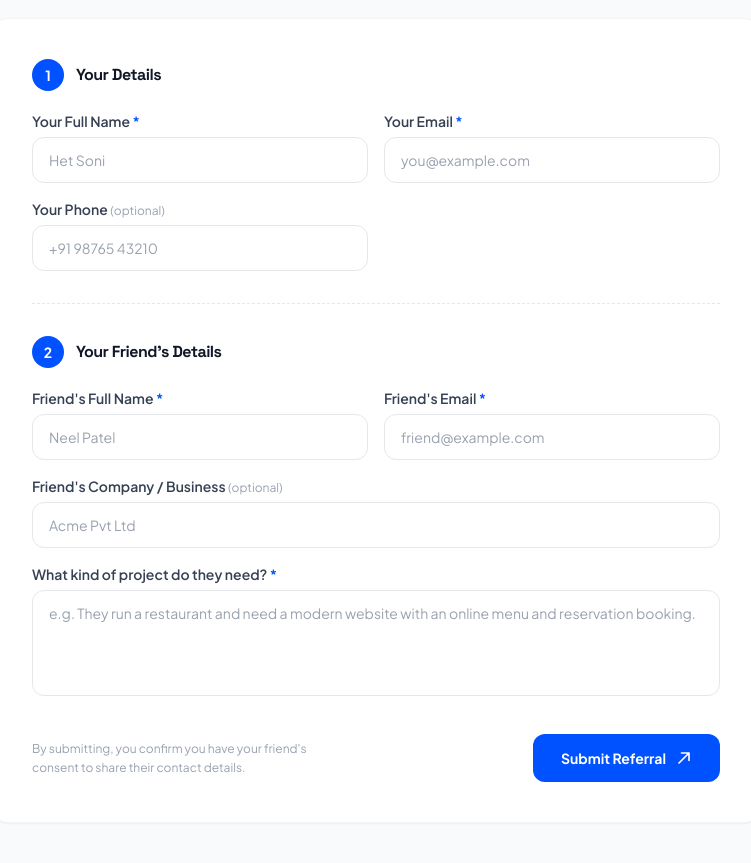
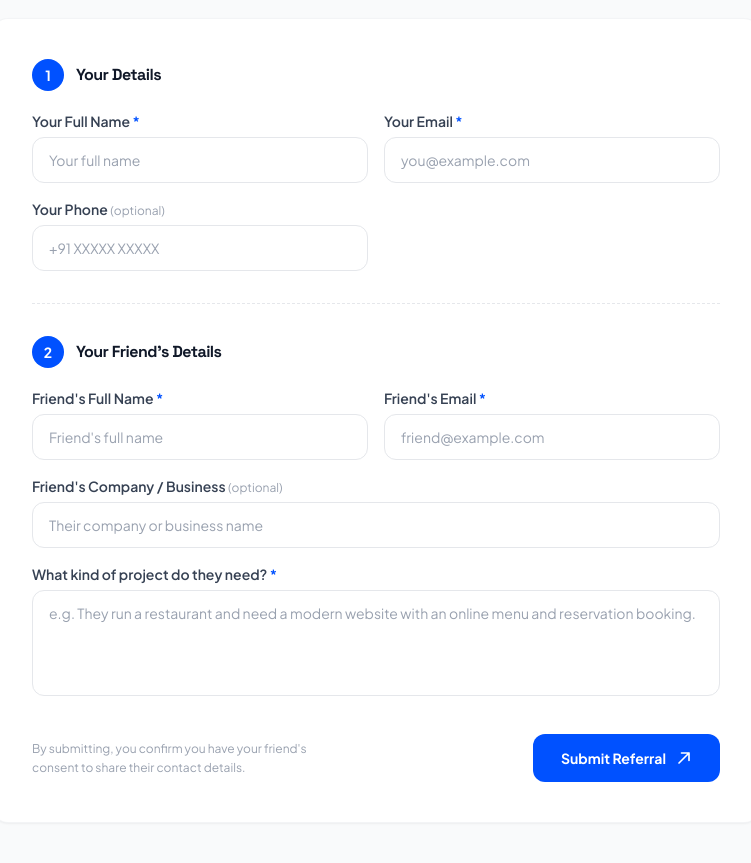
Before and after one commit to Hetsoni28/HN, a Next.js app: page /referral in a window 1280 px wide. Shown: the part 1300-2163 px from the top of the page, without its empty margins (264-1015 px from the left). Built offline with nearby package versions, Linux system fonts and the light colour scheme; no server answers.

Commit message:
fix: replace personal name placeholders with generic text in referral form

```diff
--- a/app/referral/referral-form.tsx
+++ b/app/referral/referral-form.tsx
@@ -74,7 +74,7 @@ export function ReferralForm() {
               name="referrerName"
               type="text"
               autoComplete="name"
-              placeholder="Het Soni"
+              placeholder="Your full name"
               className={inputCls(state.errors?.referrerName)}
             />
             {state.errors?.referrerName && (
@@ -111,7 +111,7 @@ export function ReferralForm() {
               name="referrerPhone"
               type="tel"
               autoComplete="tel"
-              placeholder="+91 98765 43210"
+              placeholder="+91 XXXXX XXXXX"
               className={inputCls(state.errors?.referrerPhone)}
             />
             {state.errors?.referrerPhone && (
@@ -143,7 +143,7 @@ export function ReferralForm() {
               id="friendName"
               name="friendName"
               type="text"
-              placeholder="Neel Patel"
+              placeholder="Friend's full name"
               className={inputCls(state.errors?.friendName)}
             />
             {state.errors?.friendName && (
@@ -178,7 +178,7 @@ export function ReferralForm() {
               id="friendCompany"
               name="friendCompany"
               type="text"
-              placeholder="Acme Pvt Ltd"
+              placeholder="Their company or business name"
               className={inputCls(state.errors?.friendCompany)}
             />
             {state.errors?.friendCompany && (
```
